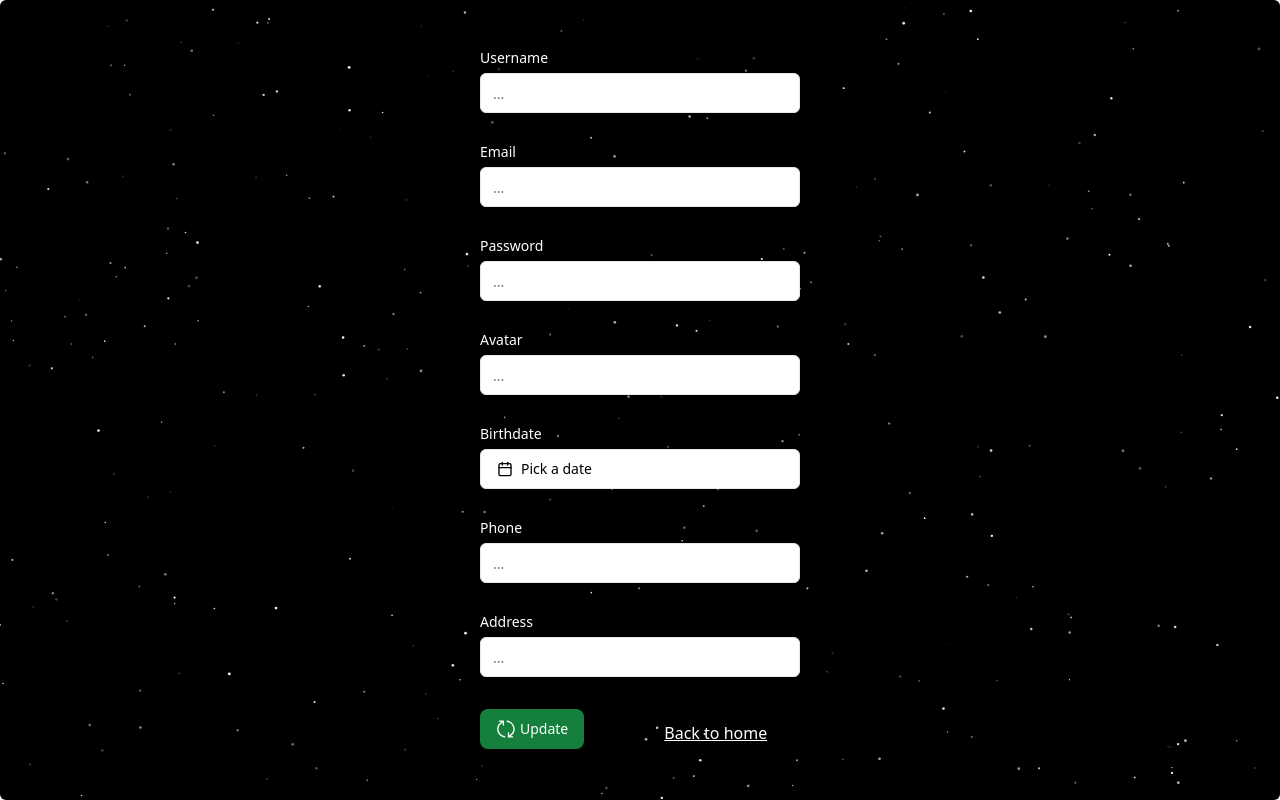
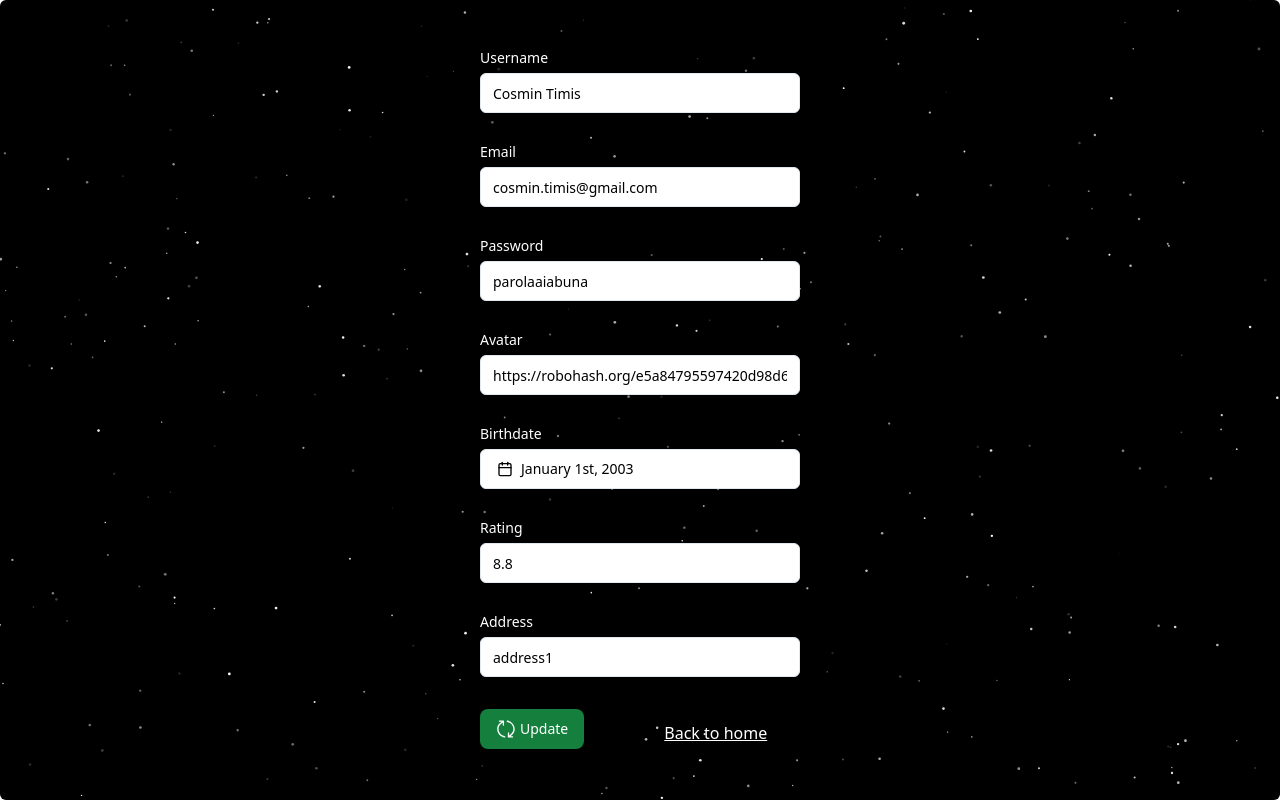
Before and after one commit to cosmintimis/MPP-fronted, a React (Vite) app: page /update/1 in a window 1280 px wide. Built offline with nearby package versions, Linux system fonts and the light colour scheme.

Commit message:
adding pagination

```diff
--- a/src/components/ui/button.tsx
+++ b/src/components/ui/button.tsx
@@ -19,6 +19,10 @@ const buttonVariants = cva(
           "bg-slate-100 text-slate-900 hover:bg-slate-100/80 dark:bg-slate-800 dark:text-slate-50 dark:hover:bg-slate-800/80",
         adding:
           "focus:outline-none text-white bg-green-700 hover:bg-green-800 focus:ring-4 focus:ring-green-300 font-medium rounded-lg dark:bg-green-600 dark:hover:bg-green-700 dark:focus:ring-green-800",
+
+        pagination:
+          "bg-slate-200 text-slate-900 hover:bg-slate-300 dark:bg-slate-800 dark:text-slate-50 dark:hover:bg-slate-700",
+
 
         ghost: "hover:bg-slate-100 hover:text-slate-900 dark:hover:bg-slate-800 dark:hover:text-slate-50",
         link: "text-slate-900 underline-offset-4 hover:underline dark:text-slate-50",
--- a/src/components/ui/carousel/AutoplayCarousel.scss
+++ b/src/components/ui/carousel/AutoplayCarousel.scss
@@ -5,11 +5,11 @@
 @import "tailwindcss/utilities";
 .carousel-container {
     overflow: hidden;
-    position: absolute;
+    position: relative;
     border-color: #4b5563;
     width: 100%;
     height: 100%;
-    max-height: 300px;
+    max-height: 350px;
 
 }
 
@@ -33,7 +33,7 @@
 }
 
 .carousel-card>img {
-    height: 80%;
+    height: 70%;
     width: 80%;
     border-radius: 10%;
     padding-bottom: 20px;
--- a/src/components/ui/carousel/AutoplayCarousel.tsx
+++ b/src/components/ui/carousel/AutoplayCarousel.tsx
@@ -1,19 +1,30 @@
 import "./AutoplayCarousel.scss";
-import { USERS, USERS as initialUsers } from "./carousel-config";
+import { USERS, USERS as initialUsers } from "@/constants/user";
 import CarouselItem from "./CarouselItem";
-import { useState } from "react";
-import { buttonVariants } from "@/components/ui/button";
+import { useEffect, useState } from "react";
+import { buttonVariants, Button} from "@/components/ui/button";
 import { Link } from "react-router-dom";
+import {Input} from "@/components/ui/input";
 
 
 export default function AutoplayCarousel() {
-    const [users, setUsers] = useState(initialUsers);
+    const usersPerPage = 4;
+    const [users, setUsers] = useState(initialUsers.slice(0, usersPerPage));
+    const [currentPage, setCurrentPage] = useState(1);
 
-    // useEffect(() => {
-    //     setUsers(initialUsers);
-    // }, [initialUsers]);
+    useEffect(() => {
+        displayCurrentPage();
+        clearSearch();
+    }, [currentPage]);
 
-    async function deleteUser(userId: string) {
+
+
+    function clearSearch(){
+        const input = document.getElementById("myInput") as HTMLInputElement;
+        input.value = "";
+    }
+
+    async function deleteUser(userId: number) {
         const index = users.findIndex((user) => user.userId === userId);
         if (index === -1) {
             return;
@@ -21,7 +32,35 @@ export default function AutoplayCarousel() {
         const updatedUsers = [...users];
         updatedUsers.splice(index, 1);
         USERS.splice(index, 1);
-        setUsers(updatedUsers);
+        displayCurrentPage();
+    }
+
+    function handleSearch(){
+        const input = document.getElementById("myInput") as HTMLInputElement;
+        const currentUsername = input.value;
+
+        const filteredUsers = USERS.slice(currentPage - 1, usersPerPage).filter(user => user.username.toLowerCase().includes(currentUsername.toLowerCase()));
+        setUsers(filteredUsers);
+    }
+
+    function displayCurrentPage(){
+        const indexOfFirstUser = (currentPage - 1) * usersPerPage;
+        const indexOfLastUser = indexOfFirstUser + usersPerPage;
+        const currentUsers = USERS.slice(indexOfFirstUser, indexOfLastUser);
+        setUsers(currentUsers);
+    }
+
+    function handleNextPage(){
+        if(currentPage === Math.ceil(initialUsers.length / usersPerPage))
+            return;
+        setCurrentPage(currentPage + 1);
+
+    }
+
+    function handlePreviousPage(){
+        if(currentPage === 1)
+            return;
+        setCurrentPage(currentPage - 1);
     }
 
     return (
@@ -34,6 +73,7 @@ export default function AutoplayCarousel() {
                             username={user.username}
                             avatar={user.avatar}
                             userId={user.userId}
+                            birthdate={user.birthdate}
                             deleteAction={deleteUser}
                         ></CarouselItem>
                     )
@@ -45,6 +85,7 @@ export default function AutoplayCarousel() {
                             username={user.username}
                             avatar={user.avatar}
                             userId={user.userId}
+                            birthdate={user.birthdate}
                             deleteAction={deleteUser}
                         ></CarouselItem>
                     )
@@ -52,8 +93,15 @@ export default function AutoplayCarousel() {
                     }
                 </div>
             </div>
-            <div className="flex absolute bottom-10 items-center justify-center w-full mt-50 max-h-[50px]">
+            <div className="flex relative items-center justify-center w-full mt-4">
+                <p className="text-white pr-10">Count: {users.length}</p>
+                <p className="text-white pr-10">Page: {currentPage}</p>
                 <Link to={'/addUser'} data-testid="add-new-user-page" className={buttonVariants({ variant: "adding" })}>Add User</Link>
+            </div>
+            <div  className="flex relative justify-between w-full mt-4">
+                <Button onClick={handlePreviousPage} className="ml-10" variant={"pagination"}>Previous Page</Button>
+                <Input data-testid="search-test" id="myInput" type="text" placeholder="Search" className="w-1/6" onChange={ () => {handleSearch()}} />
+                <Button onClick={handleNextPage} className="mr-10" variant={"pagination"}>Next Page</Button>
             </div>
         </>
     );
--- a/src/components/ui/carousel/carousel-config.tsx
+++ /dev/null
@@ -1,31 +0,0 @@
-import { faker } from '@faker-js/faker';
-
-type User = {
-    userId: string;
-    username: string;
-    email: string;
-    avatar: string;
-    password: string;
-    birthdate: Date;
-    phone: string;
-    address: string;
-};
-
-function createRandomUser(): User {
-    return {
-        userId: faker.string.uuid(),
-        username: faker.internet.userName(),
-        email: faker.internet.email(),
-        avatar: faker.image.avatar(),
-        password: faker.internet.password(),
-        birthdate: faker.date.birthdate(),
-        phone: faker.phone.number(),
-        address: faker.location.streetAddress(),
-    };
-}
-
-export const USERS: User[] = faker.helpers.multiple(createRandomUser, {
-    count: 5,
-});
-
-export type {User};
--- /dev/null
+++ b/src/components/ui/custom-alert.tsx
@@ -0,0 +1,32 @@
+export function displayAlert(container: HTMLElement, type: "success" | "error" | "warning", message: string) {
+    const alertElement = document.createElement("div");
+    alertElement.classList.add(
+      "text-white",
+      "px-4",
+      "py-3",
+      "rounded-lg",
+      "shadow-md",
+      "transition-all",
+      "duration-300"
+    );
+
+    switch (type) {
+      case "success":
+        alertElement.classList.add("bg-green-500");
+        break;
+      case "error":
+        alertElement.classList.add("bg-red-500");
+        break;
+      case "warning":
+        alertElement.classList.add("bg-yellow-500");
+        break;
+    }
+
+    alertElement.textContent = message;
+
+    container.appendChild(alertElement);
+
+    setTimeout(() => {
+      alertElement.remove();
+    }, 3000);
+  }
--- /dev/null
+++ b/src/constants/user.tsx
@@ -0,0 +1,93 @@
+export type User = {
+    userId: number;
+    username: string;
+    email: string;
+    avatar: string;
+    password: string;
+    birthdate: Date;
+    rating: number;
+    address: string;
+};
+
+export var USERS: User[] = [
+    {
+        userId: 1,
+        username: "Cosmin Timis",
+        email: "cosmin.timis@gmail.com",
+        avatar: "https://robohash.org/e5a84795597420d98d606433f8ad1f70?set=set4&bgset=&size=400x400",
+        password: "parolaaiabuna",
+        birthdate: new Date("2003-01-01"),
+        rating: 8.8,
+        address: "address1"
+    },
+    {
+        userId: 2,
+        username: "Roberto Pitic",
+        email: "roberto.pitic@gmail.com",
+        avatar: "https://robohash.org/123a37a18fdbba6a742e7446c8166393?set=set4&bgset=&size=400x400",
+        password: "parola2004",
+        birthdate: new Date("2004-01-01"),
+        rating: 9.4,
+        address: "Moisei gara"
+    },
+    {
+        userId: 3,
+        username: "Alex Popescu",
+        email: "alex.popescu@gmail.com",
+        avatar: "https://robohash.org/6bce224daedfea2d8296ceb4597929b7?set=set4&bgset=&size=400x400",
+        password: "parola2004",
+        birthdate: new Date("2004-04-04"),
+        rating: 5.5,
+        address: "cluj"
+    },
+    {
+        userId: 4,
+        username: "Mihai Pop",
+        email: "mihai.pop@gmail.com",
+        avatar: "https://robohash.org/3afc9b17743e55d9c40cb9a8df20517c?set=set4&bgset=&size=400x400",
+        password: "parola4",
+        birthdate: new Date("2004-05-05"),
+        rating: 7.5,
+        address: "baia mare"
+    },
+    {
+        userId: 5,
+        username: "Andrei Pop",
+        email: "andrei.pop@gmail.com",
+        avatar: "https://robohash.org/7f313371cd50e8132291ef6ec2a9dc25?set=set4&bgset=&size=400x400",
+        password: "parola5",
+        birthdate: new Date("2009-06-07"),
+        rating: 7.7,
+        address: "bucuresti"
+    },
+    {
+        userId: 6,
+        username: "Dragos Pop",
+        email: "dragos.pop@gmail.com",
+        avatar: "https://robohash.org/d98db5779a7d4e3257552f63bc1bdefe?set=set4&bgset=&size=400x400",
+        password: "parola6",
+        birthdate: new Date("2003-01-05"),
+        rating: 9.9,
+        address: "targu-jiu"
+    },
+    {
+        userId: 7,
+        username: "Dan Pop",
+        email: "dan.pop@gmail.com",
+        avatar: "https://robohash.org/0b456df7de7f1f41c3da509934272113?set=set4&bgset=&size=400x400",
+        password: "parola7",
+        birthdate: new Date("2003-06-08"),
+        rating: 6.75,
+        address: "satu mare"
+    },
+    {
+        userId: 8,
+        username: "Darius Hantig",
+        email: "darius.hantig@gmail.com",
+        avatar: "https://robohash.org/1c375eb51d2e0786a06e94d7bbf51233?set=set4&bgset=&size=400x400",
+        password: "parola8",
+        birthdate: new Date("2005-05-06"),
+        rating: 9.25,
+        address: "borsa"
+    },
+];
--- a/src/pages/add-user-page.tsx
+++ b/src/pages/add-user-page.tsx
@@ -1,5 +1,5 @@
 import React from "react";
-import { USERS } from "@/components/ui/carousel/carousel-config";
+import { USERS } from "@/constants/user";
 import { Button } from "@/components/ui/button";
 import { z } from "zod";
 import { zodResolver } from "@hookform/resolvers/zod";
@@ -24,62 +24,71 @@ import { Calendar as CalendarIcon} from "lucide-react";
 import { cn } from "@/lib/utils";
 import { format } from "date-fns";
 import { Link } from "react-router-dom";
+import { displayAlert } from "@/components/ui/custom-alert";
 
 export default function AddUserPage() {
 
     const [date, setDate] = React.useState<Date | undefined>(new Date());
 
     const formSchema = z.object({
-        userId: z.string(),
+        userId: z.coerce.number(),
         username: z.string(),
         email: z.string(),
         password: z.string(),
         avatar: z.string(),
         birthdate: z.date(),
-        phone: z.string(),
+        rating: z.coerce.number(),
         address: z.string(),
     });
 
     const form = useForm<z.infer<typeof formSchema>>({
         resolver: zodResolver(formSchema),
         defaultValues: {
-            userId: "",
+            userId: 0,
             username: "",
             email: "",
             password: "",
             avatar: "",
             birthdate: new Date(),
-            phone: "",
+            rating: 0.1,
             address: "",
 
         },
     });
 
     function addEntity(values: z.infer<typeof formSchema>) {
+        const alertContainer = document.getElementById("alert-container");
         const userExists = USERS.find((user) => user.userId === values.userId);
         if (userExists) {
-            alert("User already exists");
+            if (alertContainer) {
+                displayAlert(alertContainer, "error", "User already exists");
+            }
             return;
         }
 
         if (
-            values.userId === "" ||
+            values.userId < 1 ||
+            !(Number(values.userId) === values.userId && values.userId % 1 === 0) ||
             values.username === "" ||
             values.email === "" ||
             values.password === "" ||
             values.avatar === "" ||
             typeof values.birthdate === 'undefined' || (!values.birthdate) ||
-            values.phone === "" ||
+            !(Number(values.rating) === values.rating && values.rating % 1 !== 0) ||
             values.address === ""
         ) {
-            alert("Please fill all the fields");
+            if (alertContainer) {
+            displayAlert(alertContainer, "warning", "Please fill all the fields");
+            }
             return;
         }
 
         USERS.push({
             ...values,
         });
-        alert("User added successfully");
+        if(alertContainer){
+            displayAlert(alertContainer, "success", "User added successfully");
+        }
     }
 
     return (
@@ -98,6 +107,7 @@ export default function AddUserPage() {
                     />
 
                 </div>
+                <div id="alert-container"></div>
                 <div className="flex justify-center z-10">
                     <Form {...form}>
                         <form onSubmit={form.handleSubmit(addEntity)} className="space-y-8">
@@ -208,12 +218,12 @@ export default function AddUserPage() {
 
                             <FormField
                                 control={form.control}
-                                name="phone"
+                                name="rating"
                                 render={({ field }) => (
                                     <FormItem>
-                                        <FormLabel className="flex justify-start text-white">Phone</FormLabel>
+                                        <FormLabel className="flex justify-start text-white">Rating</FormLabel>
                                         <FormControl>
-                                            <Input data-testid="input-phone" placeholder="..." {...field} />
+                                            <Input data-testid="input-grade" placeholder="..." {...field} />
                                         </FormControl>
                                     </FormItem>
                                 )}
--- a/src/pages/master-page.tsx
+++ b/src/pages/master-page.tsx
@@ -16,7 +16,7 @@ export default function MasterPage() {
             particleColor="#FFFFFF"
           />
         </div>
-        <div className="relative w-full h-[400px]">
+        <div className="relative w-full h-[500px]">
           <AutoplayCarousel />
         </div>
       </div>
--- a/src/pages/update-page.tsx
+++ b/src/pages/update-page.tsx
@@ -1,6 +1,6 @@
-import React, { useEffect } from "react";
+import React from "react";
 import { Link, useParams } from "react-router-dom";
-import { USERS } from "@/components/ui/carousel/carousel-config";
+import { USERS } from "@/constants/user";
 import { Button } from "@/components/ui/button";
 import { z } from "zod";
 import { zodResolver } from "@hookform/resolvers/zod";
@@ -24,16 +24,16 @@ import {
 import { Calendar as CalendarIcon } from "lucide-react";
 import { cn } from "@/lib/utils";
 import { format } from "date-fns";
+import { displayAlert } from "@/components/ui/custom-alert";
 
 
 export default function UpdatePage() {
     const { userId } = useParams<{ userId: string }>();
 
 
-    const user = USERS.find((user) => user.userId === userId);
+    const user = USERS.find((user) => (user.userId).toString() === userId);
 
     const [date, setDate] = React.useState<Date | undefined>(user?.birthdate);
-
 
 
     const formSchema = z.object({
@@ -42,7 +42,7 @@ export default function UpdatePage() {
         password: z.string(),
         avatar: z.string(),
         birthdate: z.date(),
-        phone: z.string(),
+        rating: z.coerce.number(),
         address: z.string(),
 
     });
@@ -55,13 +55,14 @@ export default function UpdatePage() {
             password: user?.password,
             avatar: user?.avatar,
             birthdate: user?.birthdate,
-            phone: user?.phone,
+            rating: user?.rating,
             address: user?.address,
         },
     });
 
     function updateEntity(values: z.infer<typeof formSchema>) {
-        const index = USERS.findIndex((user) => user.userId === userId);
+        const alertContainer = document.getElementById("alert-container");
+        const index = USERS.findIndex((user) => (user.userId).toString() === userId);
         if (index === -1) {
             return;
         }
@@ -71,10 +72,12 @@ export default function UpdatePage() {
             values.email === "" ||
             values.password === "" ||
             typeof values.birthdate === 'undefined' ||
-            values.phone === "" ||
+            !(Number(values.rating) === values.rating && values.rating % 1 !== 0) ||
             values.address === ""
         ) {
-            alert("Please fill all the fields");
+            if (alertContainer) {
+                displayAlert(alertContainer, "warning", "Please fill all the fields");
+                }
             return;
         }
 
@@ -83,7 +86,9 @@ export default function UpdatePage() {
             ...values,
         };
 
-        alert("User updated successfully!");
+        if(alertContainer){
+            displayAlert(alertContainer, "success", "User added successfully");
+        }
     }
 
 
@@ -101,6 +106,7 @@ export default function UpdatePage() {
                         particleColor="#FFFFFF"
                     />
                 </div>
+                <div id="alert-container"></div>
                 <div className="flex justify-center z-10">
                     <Form {...form}>
                         <form
@@ -126,7 +132,7 @@ export default function UpdatePage() {
                                     <FormItem>
                                         <FormLabel className="flex justify-start text-white">Email</FormLabel>
                                         <FormControl>
-                                            <Input placeholder="..." {...field} />
+                                            <Input data-testid="input-email-update" placeholder="..." {...field} />
                                         </FormControl>
                                     </FormItem>
                                 )}
@@ -138,7 +144,8 @@ export default function UpdatePage() {
                                     <FormItem>
                                         <FormLabel className="flex justify-start text-white">Password</FormLabel>
                                         <FormControl>
-                                            <Input placeholder="..." {...field} />
+                                            <Input
+                                            data-testid="input-password-update"  placeholder="..." {...field} />
                                         </FormControl>
                                     </FormItem>
                                 )}
@@ -150,7 +157,7 @@ export default function UpdatePage() {
                                     <FormItem>
                                         <FormLabel className="flex justify-start text-white" >Avatar</FormLabel>
                                         <FormControl>
-                                            <Input placeholder="..." {...field} />
+                                            <Input data-testid="input-avatar-update" placeholder="..." {...field} />
                                         </FormControl>
                                     </FormItem>
                                 )}
@@ -200,12 +207,13 @@ export default function UpdatePage() {
 
                             <FormField
                                 control={form.control}
-                                name="phone"
+                                name="rating"
                                 render={({ field }) => (
                                     <FormItem>
-                                        <FormLabel className="flex justify-start text-white">Phone</FormLabel>
+                                        <FormLabel className="flex justify-start text-white">Rating</FormLabel>
                                         <FormControl>
-                                            <Input placeholder="..." {...field} />
+                                            <Input
+                                            type="number" data-testid="input-grade-update"  placeholder="..." {...field} />
                                         </FormControl>
                                     </FormItem>
                                 )}
@@ -217,7 +225,7 @@ export default function UpdatePage() {
                                     <FormItem>
                                         <FormLabel className="flex justify-start text-white">Address</FormLabel>
                                         <FormControl>
-                                            <Input placeholder="..." {...field} />
+                                            <Input data-testid="input-address-update" placeholder="..." {...field} />
                                         </FormControl>
                                     </FormItem>
                                 )}
```
Also changed, not shown: src/components/ui/carousel/CarouselItem.tsx (+8 -7 lines), 1 other file (tests, documents, lock files or other folders).
